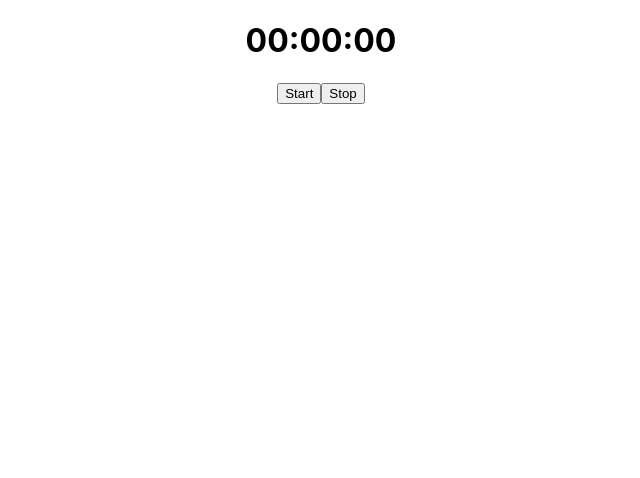
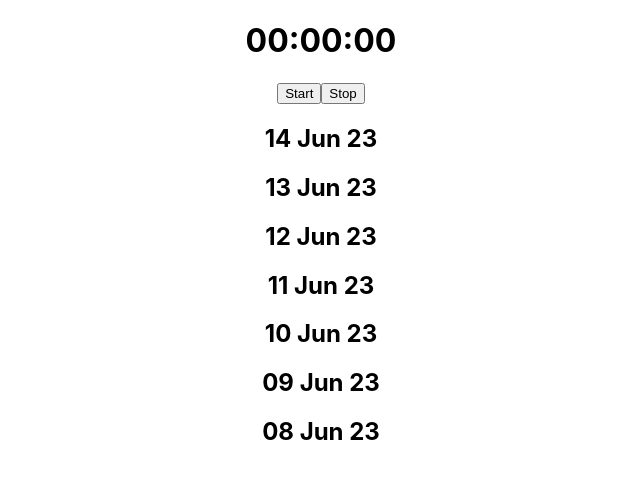
Before and after one commit to anjaliruth/BetterMakeItCount, a React (Create React App) app in the folder myapp/: page / in a window 1280 px wide. Shown: the top 478 px of the page, without its empty margins (319-959 px from the left). Built offline with nearby package versions, Linux system fonts and the light colour scheme.

Commit message:
Totals Daily

```diff
--- a/myapp/src/components/TimeTracker/TimeTracker.js
+++ b/myapp/src/components/TimeTracker/TimeTracker.js
@@ -1,18 +1,22 @@
 import { useState, useEffect } from "react";
-import { Duration } from "luxon";
+import { Duration, DateTime } from "luxon";
 
 export default function TimeTracker() {
   const [startTimeStamp, setStartTimeStamp] = useState(null);
   const [todayTotal, setTodayTotal] = useState(0);
   const [elapsedTimes, setElapsedTimes] = useState([]);
-  const [sessionsByDates, setSessionsByDates] = useState({})
+  const [sessionsByDates, setSessionsByDates] = useState({});
+  const currentDate = new Date().toISOString().split("T")[0];
   //   console.log("start:",startTimeStamp);
   //   console.log("session:",elapsedTimes);
-  console.log("Dates:",sessionsByDates);
-  console.log("elapsedTime", elapsedTimes)
-  console.log("Today total", todayTotal)
+  // console.log("Dates:", sessionsByDates);
+  // console.log("elapsedTime", elapsedTimes);
+  // console.log("Today total", todayTotal);
+
   //   console.log(new Date())
 
+
+  const daysOfTheWeek = [1,2,3,4,5,6,7]
   const useRenderOnInterval = (interval) => {
     const [, setter] = useState(0);
     function rerender() {
@@ -27,111 +31,119 @@ export default function TimeTracker() {
     }, [interval]);
   };
 
+  useEffect(() => {
+    const storedSession = localStorage.getItem("session");
+    if (storedSession) {
+      try {
+        const parsedSession = JSON.parse(storedSession);
+        setSessionsByDates(parsedSession);
+
+
+
+        console.log("Storage:",parsedSession )
+      } catch (error) {
+        console.error("Error parsing sessions from local storage");
+      }
+    }
+  }, []);
+
   function CurrentTimer() {
     //inside this hook below, an effect is set up, where the function 'rerender' will be called each second, to update the (dummy) state, the state update will trigger a rerender of the CurrentTimer component, since there is a state inside this component which has been updated
-    useRenderOnInterval(1000)
+    useRenderOnInterval(1000);
 
     function getElapsedTime() {
-
-    if(startTimeStamp) {
-    return(
-        Duration.fromMillis(Date.now()-startTimeStamp)
+      if (startTimeStamp) {
+        return Duration.fromMillis(Date.now() - startTimeStamp)
           .rescale()
-        .toFormat("hh:mm:ss")
-)
+          .toFormat("hh:mm:ss");
       }
-    return "00:00:00"
+      return "00:00:00";
     }
 
-return <h1 className="stopWatch">{getElapsedTime()}</h1>
-
+    return <h1 className="stopWatch">{getElapsedTime()}</h1>;
   }
   function handleStart() {
     setStartTimeStamp(Date.now());
   }
 
-
   function msRescale(time) {
-    const timeValue =  Duration.fromObject({
-      ...Duration.fromMillis(time)
-        .rescale()
-        .toObject(),
-      milliseconds: undefined
-    }).toHuman({unitDisplay: "short"})
-    return timeValue
+    const timeValue = Duration.fromObject({
+      ...Duration.fromMillis(time).rescale().toObject(),
+      milliseconds: undefined,
+    }).toHuman({ unitDisplay: "short" });
+    return timeValue;
   }
-//   function handleStop() {
-//     setElapsedTimes((prevTotal) => [...prevTotal, Date.now() - startTimeStamp]);
-// const currentDate = new Date().toISOString().split("T")[0]
-// // console.log("current Date", currentDate)
-//     setSessionsByDates((prev) =>{
-//         const updatedSessions = {...prev}
-//     if(updatedSessions[currentDate]) {
-//         updatedSessions[currentDate].push(elapsedTimes);
-//     }
-//     else{
-//         updatedSessions[currentDate]= [elapsedTimes]
-//     }
-//     })
-//     setStartTimeStamp(null)
-//   }
 
   function handleStop() {
-    const currentDate = new Date().toISOString().split("T")[0];
-    setElapsedTimes((prevTotal)=> {
-    const updatedElapsedTimes = [ ...prevTotal, Date.now() - startTimeStamp ];
- setSessionsByDates((prev) =>{
-    const updatedSessions = {...prev}
-    if(updatedSessions[currentDate]) {
-    updatedSessions[currentDate].push(Date.now() - startTimeStamp )
-    }
-    else{
-        updatedSessions[currentDate] = [Date.now() - startTimeStamp ]
+    const newData = { "2023-06-15": [32334] };
+    setElapsedTimes((prevTotal) => {
+      const updatedElapsedTimes = [...prevTotal, Date.now() - startTimeStamp];
+      setSessionsByDates((prev) => {
+        const updatedSessions = { ...prev };
+        if (updatedSessions[currentDate]) {
+          updatedSessions[currentDate].push(Date.now() - startTimeStamp);
+        } else {
+          updatedSessions[currentDate] = [Date.now() - startTimeStamp];
         }
 
         //we return these 2 because the state stters have been called for these 2 states, which trigger a rerender.
         //by returning updatedSession and updatedElapsedTimes, we make sure that  subsequent code that depends on those state values will have access to the most recent and accurate data.
-    return updatedSessions
-
+// // Adds new data to localStorage
+        Object.assign(updatedSessions, newData);
+        localStorage.setItem("session", JSON.stringify(updatedSessions));
+        setTodayTotal(totalDaily(currentDate));
+        return updatedSessions;
       });
 
- calculateTodayTotal()
- return updatedElapsedTimes
-
-      })
-setTodayTotal(calculateTodayTotal)
-    setStartTimeStamp(null)
+      return updatedElapsedTimes;
+    });
+    setStartTimeStamp(null);
   }
 
-function calculateTodayTotal() {
-    const currentDate = new Date().toISOString().split("T")[0];
-    if (sessionsByDates[currentDate]) {
-       return (sessionsByDates[currentDate].reduce((total, duration)=> total + duration, 0))
-}
-else{
-  return 0
+  function totalDaily(date) {
+    if (sessionsByDates[date]) {
+      return sessionsByDates[date].reduce(
+        (total, duration) => total + duration,
+        0
+      );
+    } else {
+      return 0;
     }
   }
 
+  function getLastWeekDates(length) {
+    let currentDate = new Date()
+let startDate = new Date(currentDate)
+    startDate.setDate(startDate.getDate() - length)
+//convert to ISO so that DateTime luxon can format it fromISO to ''dd LLL yy'
+    return startDate.toISOString().split("T")[0]
+  }
 
   return (
     <div className="timeTrackerComponent">
-    <CurrentTimer/>
+      <CurrentTimer />
       <button className="start" onClick={handleStart}>
         Start
       </button>
       <button className="stop" onClick={handleStop}>
         Stop
       </button>
-      {elapsedTimes.map((singleSession, i) => (
+
+      {sessionsByDates[currentDate] && <h2>Today</h2>}
+      {sessionsByDates[currentDate] &&
+        sessionsByDates[currentDate].map((singleSession, i) => (
           //rescale => rescale units to their largest representation
           <h1 className="elapsedTime" key={i}>
             {msRescale(singleSession)}
           </h1>
-
         ))}
-      {(todayTotal> 0) && <h1>Total: {todayTotal}</h1>}
-
+      {todayTotal > 0 && <h1>Total: {msRescale(todayTotal)}</h1>}
+      {daysOfTheWeek.map((day, i)=>
+      <div>
+      <h2 key={i}>{DateTime.fromISO(getLastWeekDates(day)).toFormat('dd LLL yy')}</h2>
+      <h3 key={i+100}>{msRescale(totalDaily(getLastWeekDates(day)))}</h3>
+      </div>)
+      }
     </div>
   );
 }
```
Lines whose indentation alone changed are shown as unchanged.
